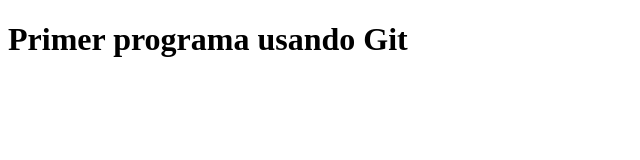
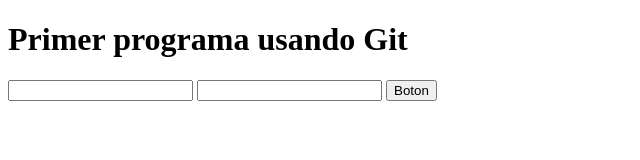
Before and after one commit to JoseQuezada1986/repo1, a plain HTML site: page index.html in a window 1280 px wide. Shown: the whole page, without its empty margins (0-640 px from the left). Drawn offline with Linux system fonts and the light colour scheme.

Commit message:
Se agrega formulario

```diff
--- a/index.html
+++ b/index.html
@@ -8,6 +8,11 @@
 </head>
 <body>
     <h1>Primer programa usando Git</h1>
+    <form>
+        <input type="email" name="email" id="uno">
+        <input type="number" name="numbre" id="dos">
+        <button type="submit">Boton</button>
+    </form>
     <script src="/js/index.js"></script>
 </body>
 </html>
```
